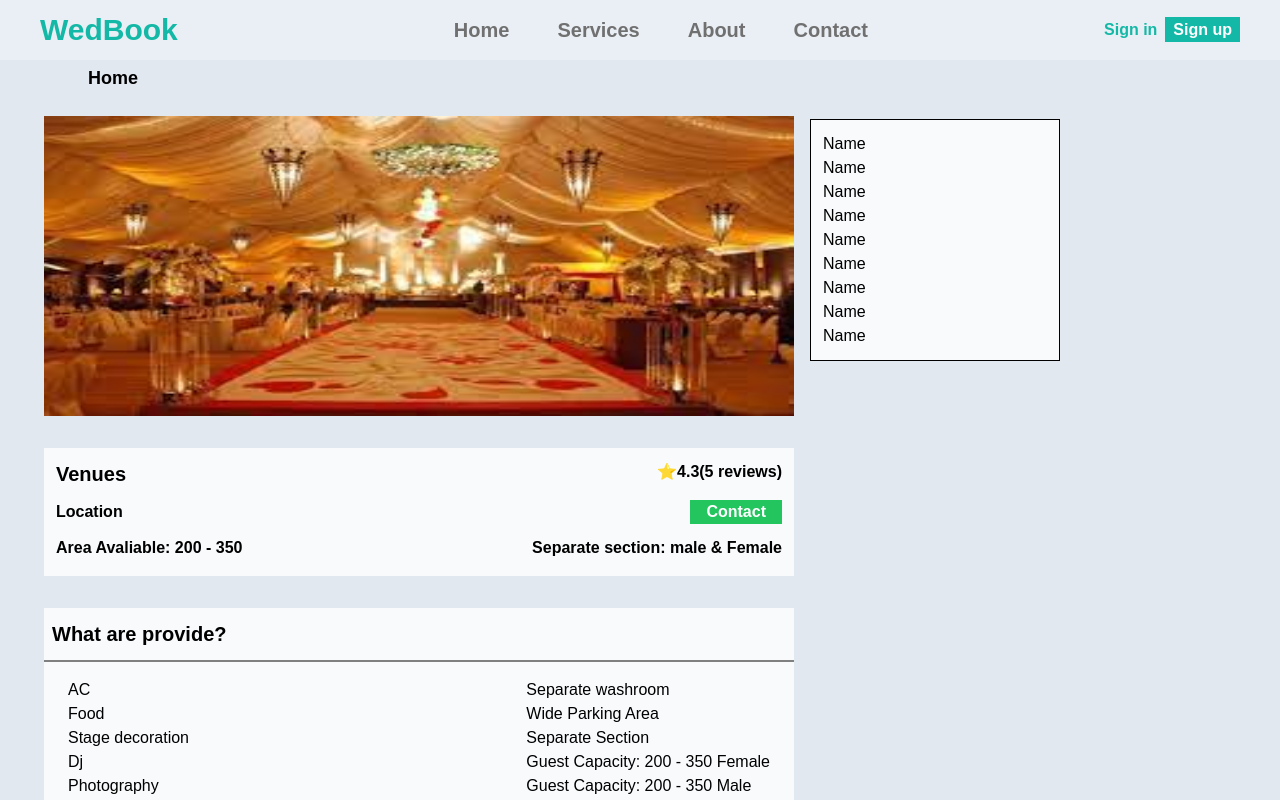
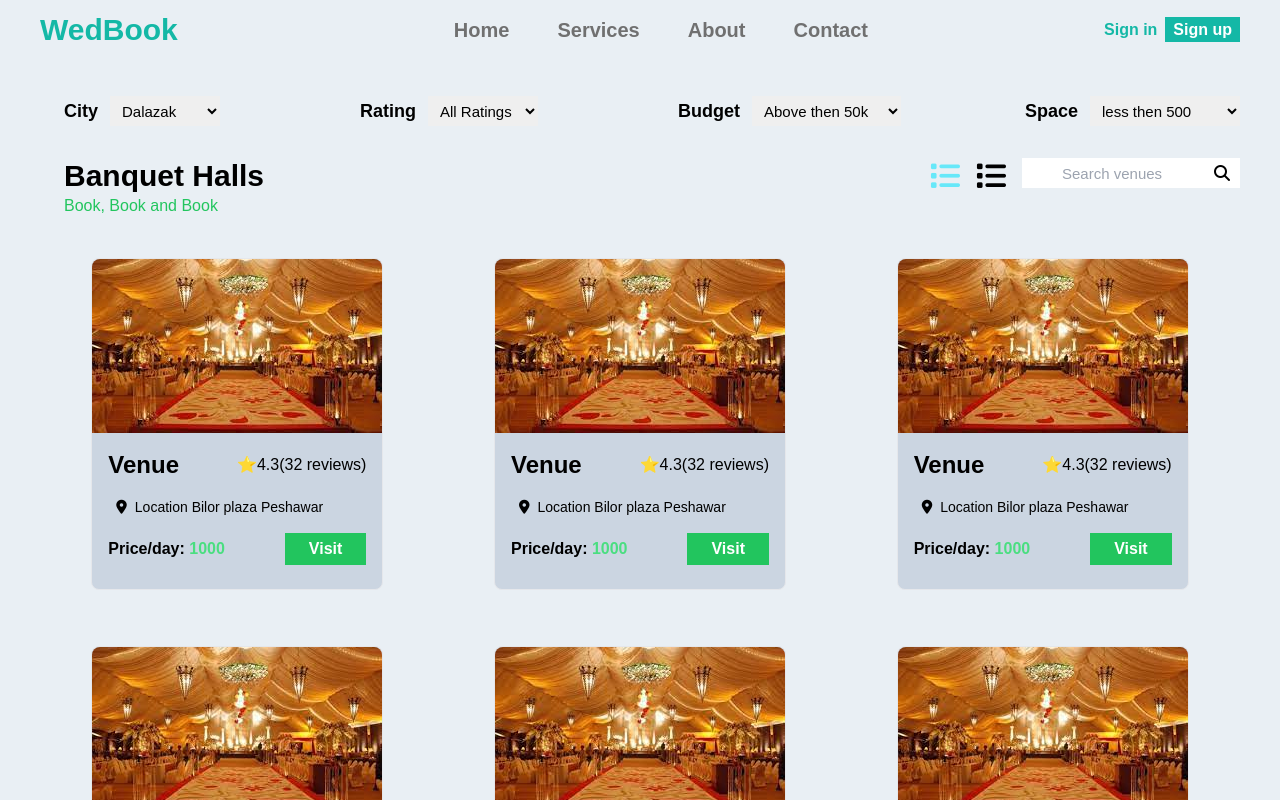
Before and after one commit to yasinafridi1/wedbook, a React (Create React App) app in the folder frontend/: page / in a window 1280 px wide. Shown: the top 800 px of the page. Built offline with nearby package versions, Linux system fonts and the light colour scheme.

Commit message:
collabration

```diff
--- a/frontend/src/App.js
+++ b/frontend/src/App.js
@@ -7,8 +7,8 @@ function App() {
   return (
     <>
       {/* <Index /> */}
-      {/* <Venues /> */}
-      <Vendor />
+      <Venues />
+      {/* <Vendor /> */}
     </>
   );
 }
```
